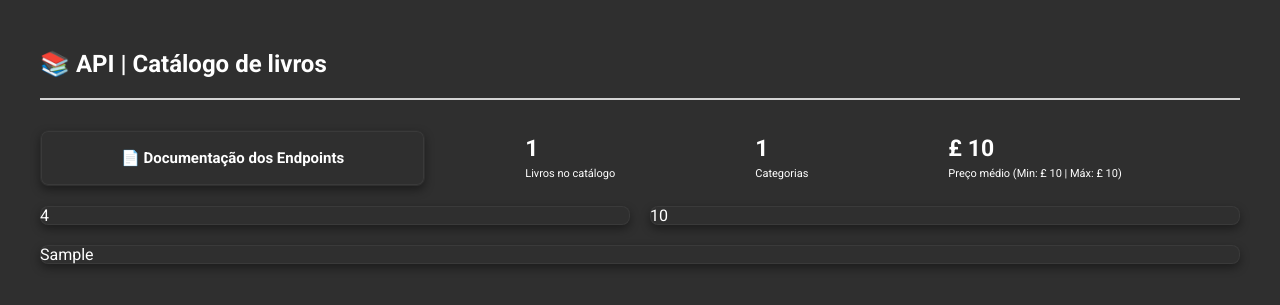
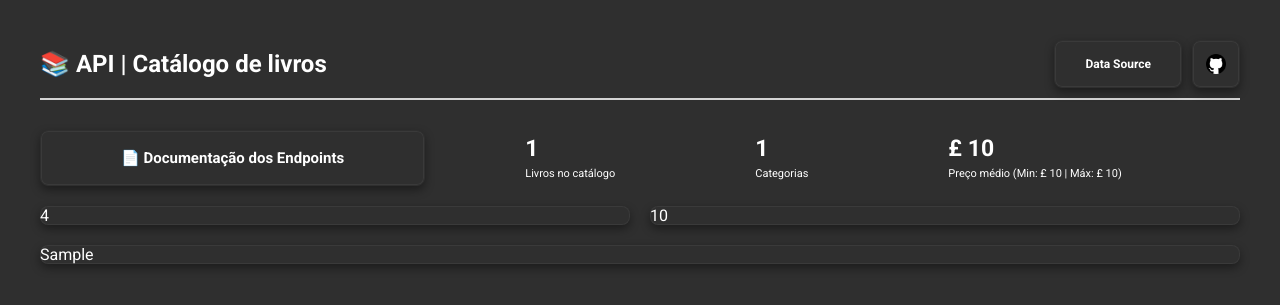
Before and after one commit to leticiafaria7/books-catalog-api, a Flask app: template src/templates/home.html in a window 1280 px wide. Shown: the top 305 px of the page. Run offline with Flask 3, Linux system fonts and the light colour scheme; the template is opened without the code that fills it: most values are stand-ins (such as "Sample title", 1, 10 or a date in 2020); parts of the project's set-up code (start-up, migrations or seed data) failed here and were passed over.

Commit message:
adicionando links na pagina inicial e alterando o readme

```diff
--- a/src/static/styles.css
+++ b/src/static/styles.css
@@ -12,10 +12,66 @@ body {
   padding: 20px 40px;
 }
 
+.header-content {
+  display: flex;
+  align-items: center;
+  justify-content: space-between;
+}
+
+.header-title {
+  margin: 0;
+}
+
 header h2 {
   font-weight: 800;
   font-family: 'Roboto', bold;
   margin-top: 10px;
+}
+
+.header-buttons {
+  display: flex;
+  gap: 10px;
+}
+
+.link-header {
+  display: inline-flex;
+  align-items: center;
+  white-space: nowrap;
+  width: fit-content;
+  background: #2f2f2f;
+  padding: 13px 30px;  /* altura largura */
+  border-radius: 8px;
+  font-family: 'Roboto', sans-serif;
+  font-weight: 600;
+  text-align: left;
+  line-height: 1;
+  color: #fff;
+  font-size: 12px;
+  text-decoration: none;
+  border: 1px solid #2f2f2f;
+  transition: all 0.25s ease;
+  box-shadow:
+    0 4px 10px rgba(0, 0, 0, 0.4),
+    inset 0 0 0 1px rgba(255, 255, 255, 0.05);
+}
+
+.link-header:hover {
+  background: #2f2f2f;
+  border-color: #2f2f2f;
+  color: #fff;
+  text-decoration: underline;
+  box-shadow: 0 6px 16px rgba(0, 0, 0, 0.35);
+  transform: translateY(-2px);
+}
+
+.icon-btn {
+  padding: 13px 13px;
+}
+
+.icon-btn img {
+  width: 20px;
+  height: 20px;
+  display: block;
 }
 
 hr {
--- a/src/templates/home.html
+++ b/src/templates/home.html
@@ -11,8 +11,17 @@
 <body>
   <div class="page-container">
 
-    <header>
-      <h2><strong>📚 API | Catálogo de livros</strong></h2>
+    <header class="header">
+      <div class="header-content">
+        <h2 class="header-title">📚 API | Catálogo de livros</h2>
+
+        <div class="header-buttons">
+          <a class="link-header" href="https://books.toscrape.com/" target="_blank" rel="noopener noreferrer">Data Source</a>
+          <a class="link-header icon-btn" href="https://github.com/leticiafaria7" target="_blank" rel="noopener noreferrer">
+            <img src="../static/github.png" alt="GitHub">
+          </a>
+        </div>
+      </div>
       <hr>
     </header>
 
```
Also changed, not shown: other parts of src/static/styles.css (+26 -0 lines), README.md, src/static/estrutura_pastas.png (added), src/static/fluxograma_modulos.png (added), src/static/github.png (added), src/static/plano_arquitetural.png (added), 1 other file.
